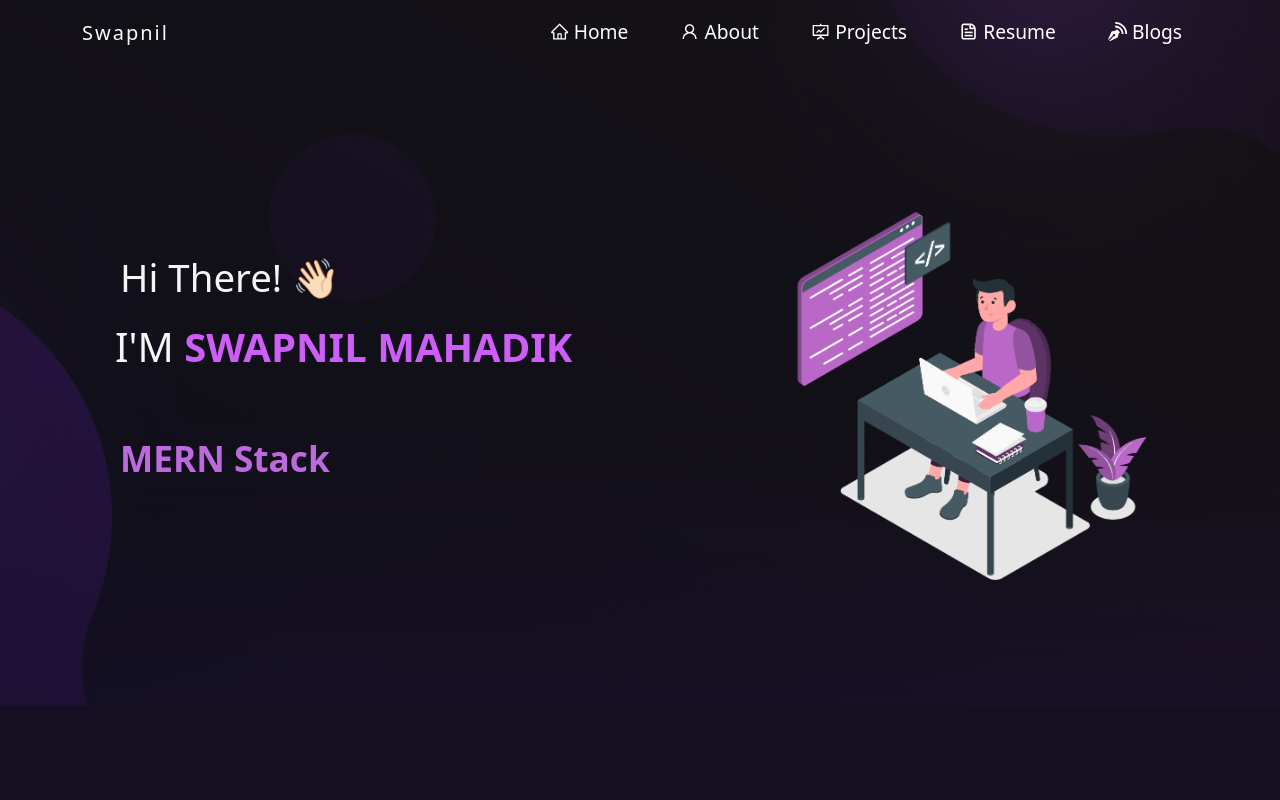
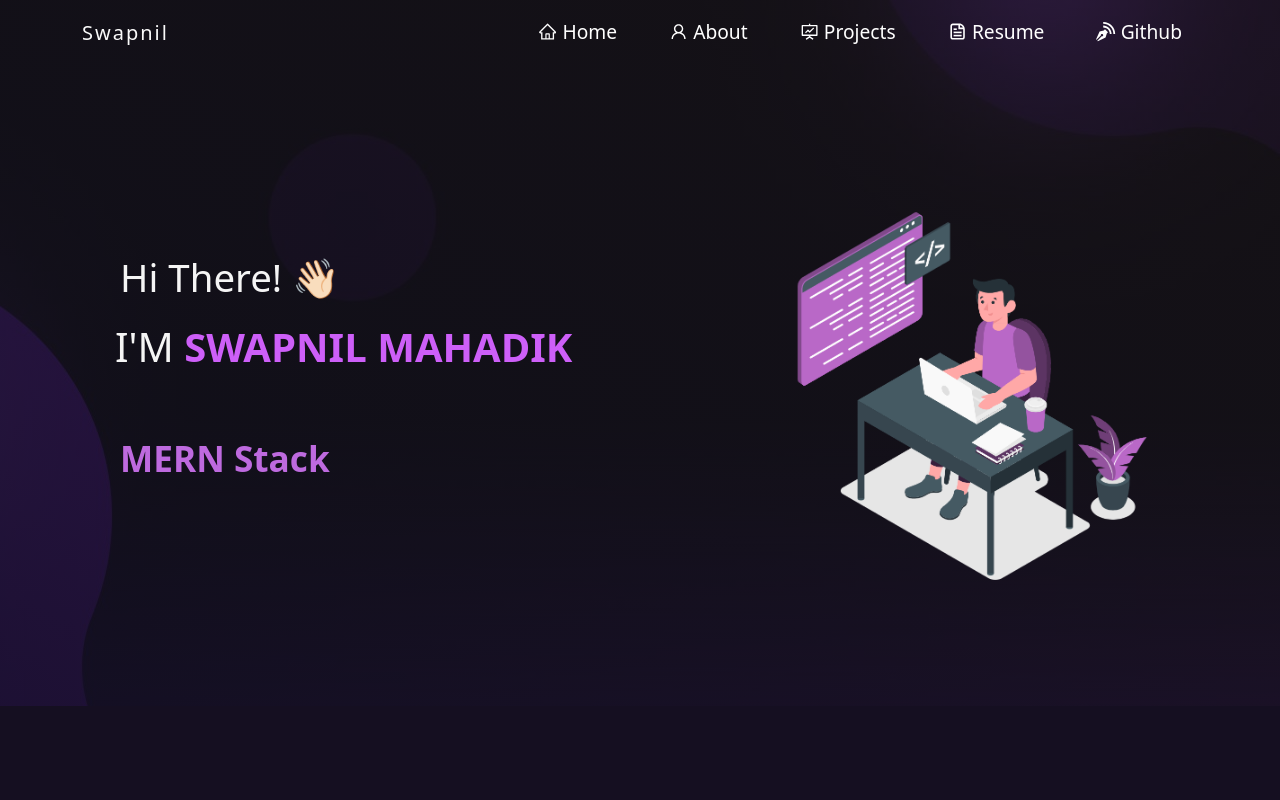
Before and after one commit to SwapnilMk/portfolio-website, a React (Create React App) app: page / in a window 1280 px wide. Shown: the top 800 px of the page. Built offline with nearby package versions, Linux system fonts and the light colour scheme.

Commit message:
changing blog link into Github link

```diff
--- a/src/components/Navbar.js
+++ b/src/components/Navbar.js
@@ -90,11 +90,11 @@ function NavBar(props) {
 
             <Nav.Item>
               <Nav.Link
-                href="/"
+                href="https://github.com/SwapnilMk"
                 target="_blank"
                 rel="noreferrer"
               >
-                <ImBlog style={{ marginBottom: "3px" }} /> Blogs
+                <ImBlog style={{ marginBottom: "3px" }} /> Github
               </Nav.Link>
             </Nav.Item>
           </Nav>
```
